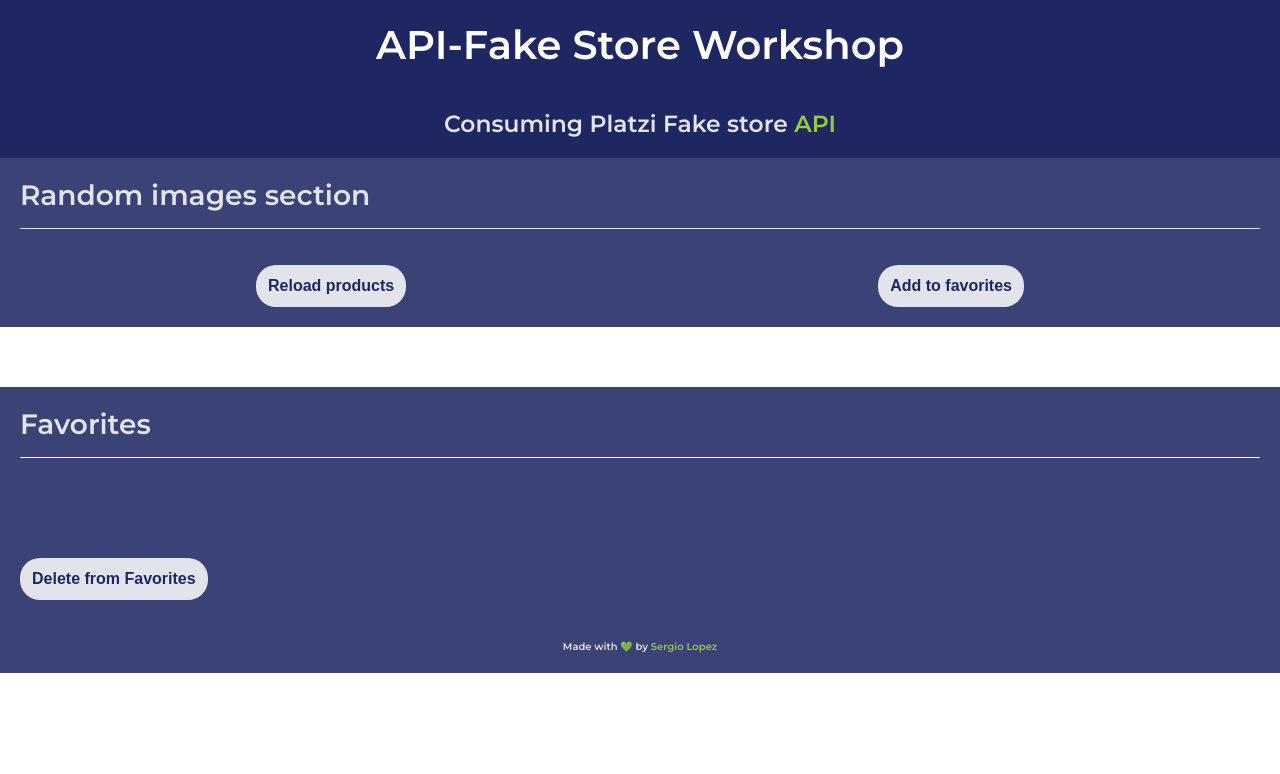
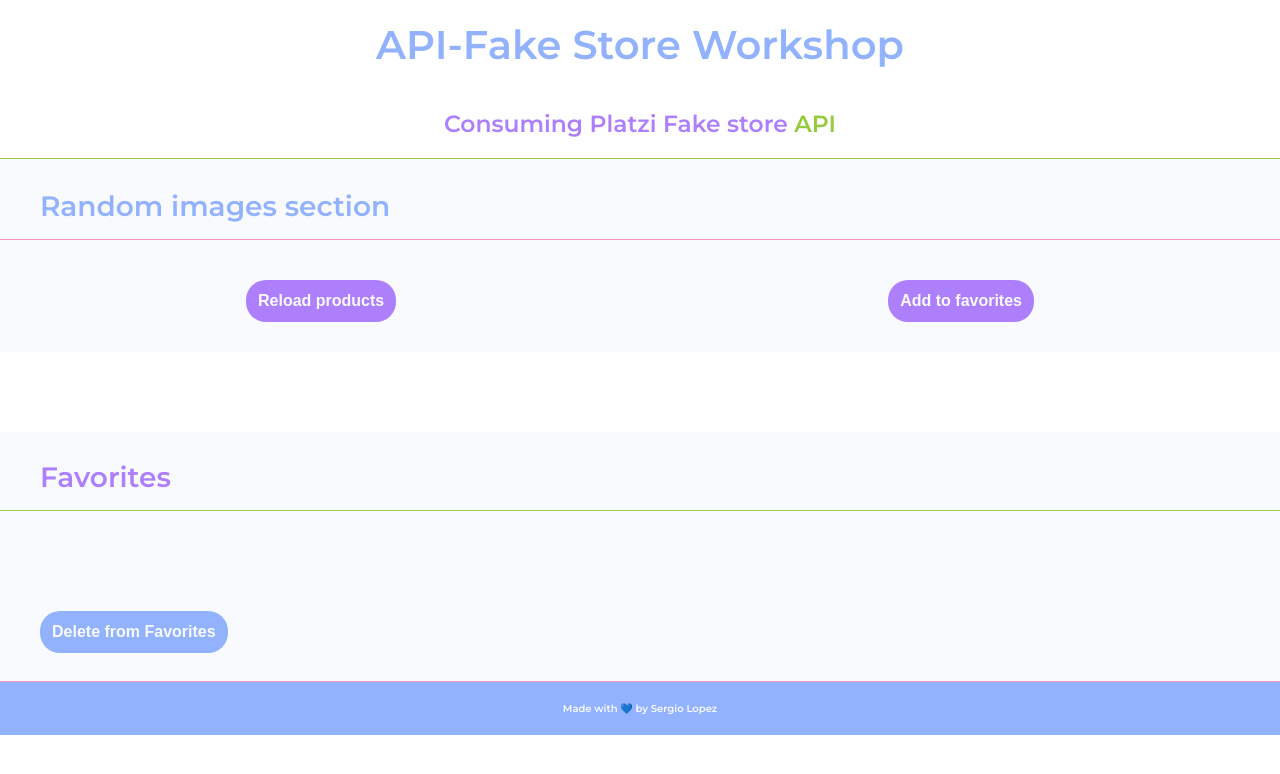
Before and after one commit to lopezolidev/API-consumption-practice-repo, a website: page src/index.html in a window 1280 px wide. Drawn offline with Linux system fonts and the light colour scheme; no server answers.

Commit message:
finishing design and fetching categories section, as loading images of products in DOM

```diff
--- a/src/assets/style.css
+++ b/src/assets/style.css
@@ -13,9 +13,11 @@
 /* basic styling */
 
 :root {
-    --main-color: #1E2762;
-    --secondary-color: #3A4276;
-    --tertiary-text-color: #E3E4EB;
+    --main-color: #ad7ffb;
+    --secondary-color: #92b2fd;
+    --tertiary-text-color: #f9fafe;
+    --additional-color-1: #f594b7;
+    --additional-color-2:#ccd0f6;
     --platzi-color: #98ca3f;
     --subtitles-size: 2.8rem;
     --buttons-font-size: 1.6rem;
@@ -47,15 +49,16 @@
     flex-wrap: wrap;
     gap: 4rem;
     padding-block: 2rem;
-    background-color: var(--main-color);
-    color: white;
+    background-color: white;
+    color: var(--secondary-color);
     font-weight: 600;
     font-size: 2rem;
     text-align: center;
+    border-bottom: 0.1rem solid var(--platzi-color);
 }
 
 .top h3 {
-    color: var(--tertiary-text-color)
+    color: var(--main-color);
 }
 
 .top h3 a {
@@ -70,18 +73,19 @@
     display: flex;
     flex-direction: column;
     align-items: flex-start;
-    gap: 3.6rem;
-    padding: 2rem;
+    gap: 4rem;
+    padding-block: 3rem;
     width: 100%;
-    background-color: var(--secondary-color);
+    background-color: var(--tertiary-text-color);
 }
 
 .buttons-section h2 {
     width: 100%;
     font-size: var(--subtitles-size);
     padding-block-end: 1.6rem;
-    border-block-end: 0.1rem solid var(--tertiary-text-color);
-    color: var(--tertiary-text-color);
+    border-block-end: 0.1rem solid var(--additional-color-1);
+    color: var(--secondary-color);
+    padding-left: 4rem;
 }
 
 .buttons-section .buttons-bar {
@@ -95,18 +99,28 @@
     outline: none;
     border: none;
     border-radius: 2rem;
-    background-color: var(--tertiary-text-color);
-    color: var(--main-color);
+    background-color: var(--main-color);
+    color: var(--tertiary-text-color);
     font-weight: var(--button-font-weight);
     font-size: var(--buttons-font-size);
     text-align: center;
 }
 
+
+.buttons-bar button:hover {
+    cursor: pointer;
+}
+
         /* ========== Random pics section ========== */
+
+.product-error {
+    font-size: 2rem;
+    text-align: center;
+}
 
 .images-section {
     width: 100%;
-    padding: 3rem;
+    padding: 4rem;
     display: grid;
     gap: 2rem;
     grid-template-columns: repeat(auto-fill, minmax(30rem, 1fr));
@@ -115,26 +129,32 @@
     align-items: center;
 }
 
-.images-section .newImg {
+.images-section .img {
     width: 100%;
-    border-radius: 1.6rem;
+    border-radius: 1rem;
 }
 
+.images-section .newImg0 {
+    grid-column-start: 1;
+    grid-column-end: 3;
+}
 /*  =================== Favorites section styles =================== */
 
 .favorites-section {
     display: flex;
     flex-direction: column;
     gap: 2rem;
-    padding: 2rem;
+    padding-block: 2.8rem;
     width: 100%;
-    background-color: var(--secondary-color);
+    background-color: var(--tertiary-text-color);
+    border-block-end: 0.1px solid var(--additional-color-1);
 }
 
 .favorites-section h2 {
-    color: var(--tertiary-text-color);
+    color: var(--main-color);
     padding-block-end: 1.6rem;
-    border-block-end: 0.1rem solid white;
+    padding-left: 4rem;
+    border-block-end: 0.1rem solid var(--platzi-color);
     font-size: var(--subtitles-size);
 }
 
@@ -154,14 +174,18 @@
     border: none;
     outline: none;
     width: max-content;
+    margin-inline-start: 4rem;
     padding: 1.2rem;
-    background-color: var(--tertiary-text-color);
-    color: var(--main-color);
+    background-color: var(--secondary-color);
+    color: var(--tertiary-text-color);
     border-radius: 2rem;
     font-size: var(--buttons-font-size);
     font-weight: var(--button-font-weight);
 }
 
+.favorites-section button:hover {
+    cursor: pointer;
+}
 
 /*  =================== footer styles =================== */
 
@@ -176,5 +200,5 @@
 
 footer a {
     text-decoration: none;
-    color: var(--platzi-color);
+    color: var(--tertiary-text-color);
 }
--- a/src/index.html
+++ b/src/index.html
@@ -18,11 +18,12 @@
     <nav class="buttons-section">
         <h2>Random images section</h2>
         <div class="buttons-bar">
-            <button onclick=fetchData() class="add-product">Reload products</button>
+            <button onclick=fetchData10() class="add-product">Reload products</button>
             <button class="add-to-favorites">Add to favorites</button>
         </div>
     </nav>
     <section class="images-section">
+        <span id="productError" class="product-error"></span>
         <!-- images will go here -->
     </section>
     <section class="favorites-section">
@@ -33,7 +34,7 @@
         <button class="delete-from-favorites">Delete from Favorites</button>
     </section>
     <footer>
-        <h4>Made with 💚 by <a href="https://github.com/sergioiscoding">Sergio Lopez</a></h4>
+        <h4>Made with 💙 by <a href="https://github.com/sergioiscoding">Sergio Lopez</a></h4>
     </footer>
     <script src="./logic.js"></script>
 </body>
--- a/src/logic.js
+++ b/src/logic.js
@@ -6,14 +6,37 @@
 // implement parameters to select and vary products selection and exploring section
 
 
-const API_URL = "https://api.escuelajs.co/api/v1/products";
+const API_URL_PRODUCTS = "https://api.escuelajs.co/api/v1/products";
 //storing api url that we'll be using through this project
 
-async function fetchData(){
-    const res = await fetch(API_URL);
+const API_URL_CATEGORIES = "https://api.escuelajs.co/api/v1/categories";
+//storing categories endpoint (acting as the "favourites" section related to the API consumption course)
+
+const productError = document.querySelector('#productError');
+//error span for such cases
+
+const HTTPerrors = {
+    'OK': 200,
+    'CREATED': 201,
+    'BAD_REQUEST': 400,
+    'NOT_AUTHORIZED': 401,
+    'FORBIDDEN': 403,
+    'NOT_FOUND': 404,
+    'SERVER_ERROR': 500,
+    'SERVICE_UNAVAILABLE': 503,
+    'GATEWAY_TIMEOUT': 504,
+}
+
+
+async function fetchData10(){
+   try {
+    const res = await fetch(`${API_URL_PRODUCTS}?offset=20&limit=10`);
     const data = await res.json();
-    //parsed information of products
+    //parsed information of the first 20 products
 
+    if(res.status !== HTTPerrors.OK){
+        productError.innerText = `Sorry, we had a ${res.status} error`
+    }else {
         const image_array = []
         //this image array will be filled with JS created images
 
@@ -21,7 +44,7 @@
             let newImg = document.createElement("img")
             //creating image
 
-        newImg.classList.add('newImg')
+            newImg.classList.add('img',`newImg${i}`);
             //adding a new class
 
             image_array.push(newImg)
@@ -46,5 +69,26 @@
         })
         //displaying images in the DOM every time we load the page or the button gets clicked
     }
+    //in case of no errors the images will display in the DOM
+   } catch (err) {
+    console.error(`Error: ${err}`)
+   }
+   //using try/catch as best practice
+}
 
-fetchData()
+async function fetchCategories(){
+    const res = await fetch(`${API_URL_CATEGORIES}/1`);
+    const data = await res.json();
+    //fetching from categories to test "favourites" property
+
+    if (res.status !== HTTPerrors.OK){
+        productError.innerText = `Sorry, we had a ${res.status} error`
+    } else {
+        console.log(data)
+    //fetching first category
+
+    }
+}
+
+fetchData10()
+fetchCategories()
```
Lines whose indentation alone changed are shown as unchanged.
